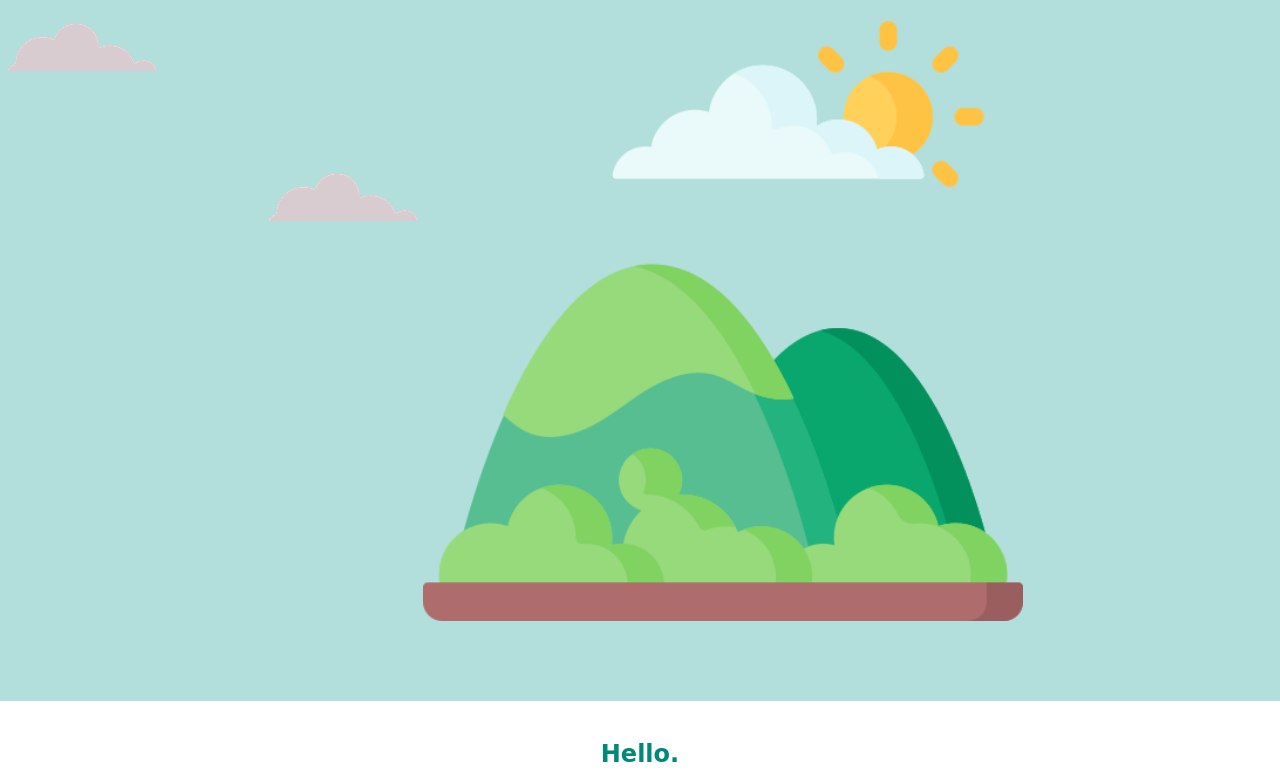
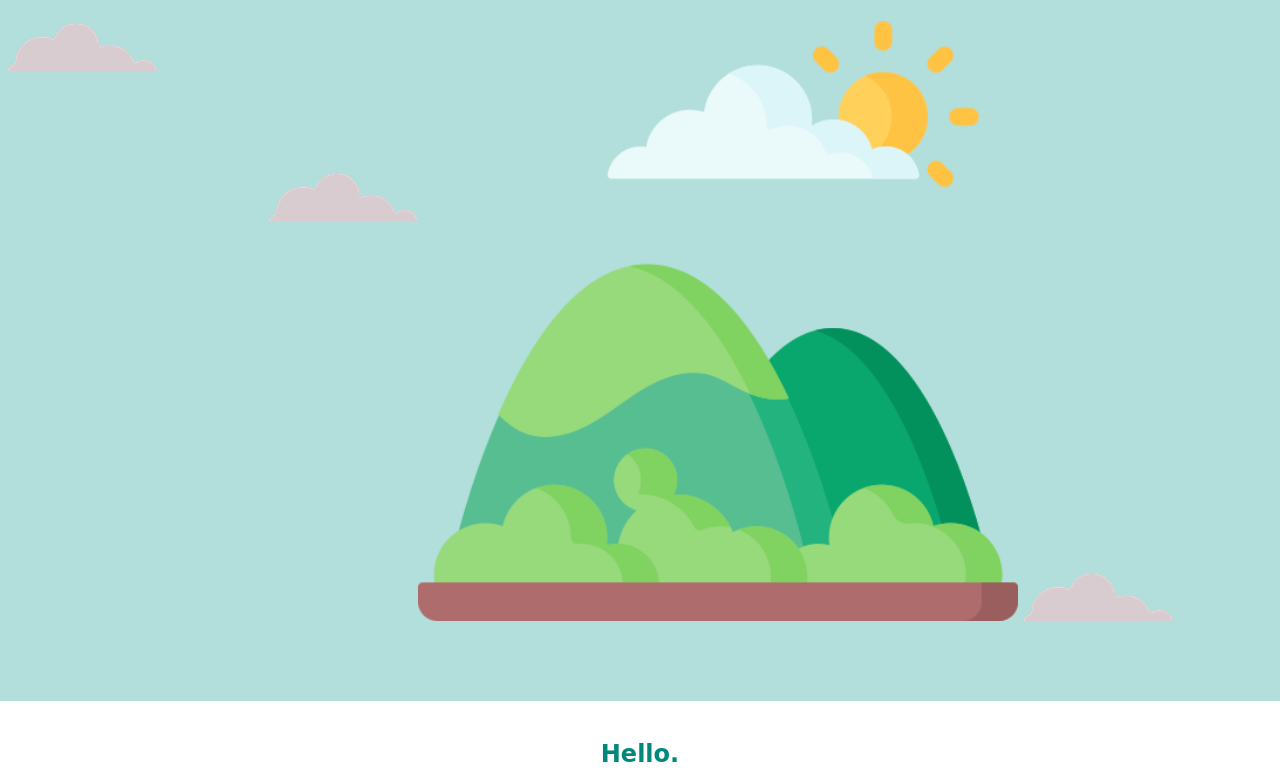
Before and after one commit to voldemort18/Website, a plain HTML site: page index.html in a window 1280 px wide. Shown: the part 299-1074 px from the top of the page. Drawn offline with Linux system fonts and the light colour scheme; a web font is replaced by a local one.

Commit message:
Update styles.css

```diff
--- a/css/styles.css
+++ b/css/styles.css
@@ -53,12 +53,6 @@ h1 {
   color: #00897b;
 }
 
-.cloud3 {
-  left: 100px;
-  position: relative;
-
-  bottom: 700px;
-}
 .hopw{
   color: black;
   padding: 20px 0px;
@@ -90,14 +84,13 @@ a:hover{
   right: 100px;
   bottom: 550px;
 }
-
 .mountain {
   height: 600px;
   position: relative;
-
-  left: 5px;
+bottom: 0px;
+  right: auto;
+  left: auto;
 }
-
 .image1 {
   height: 200px;
   width: 200px;
```
